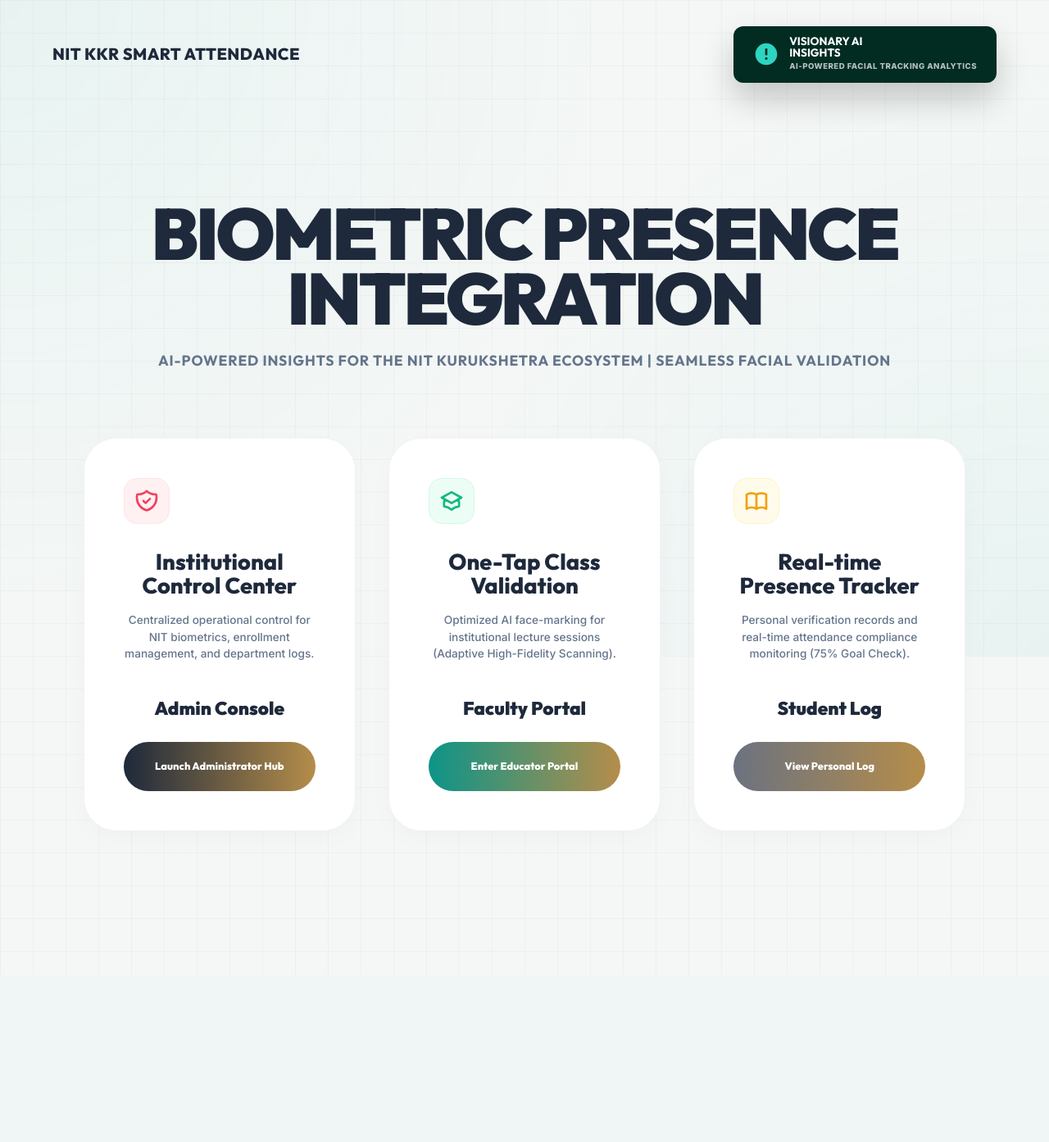
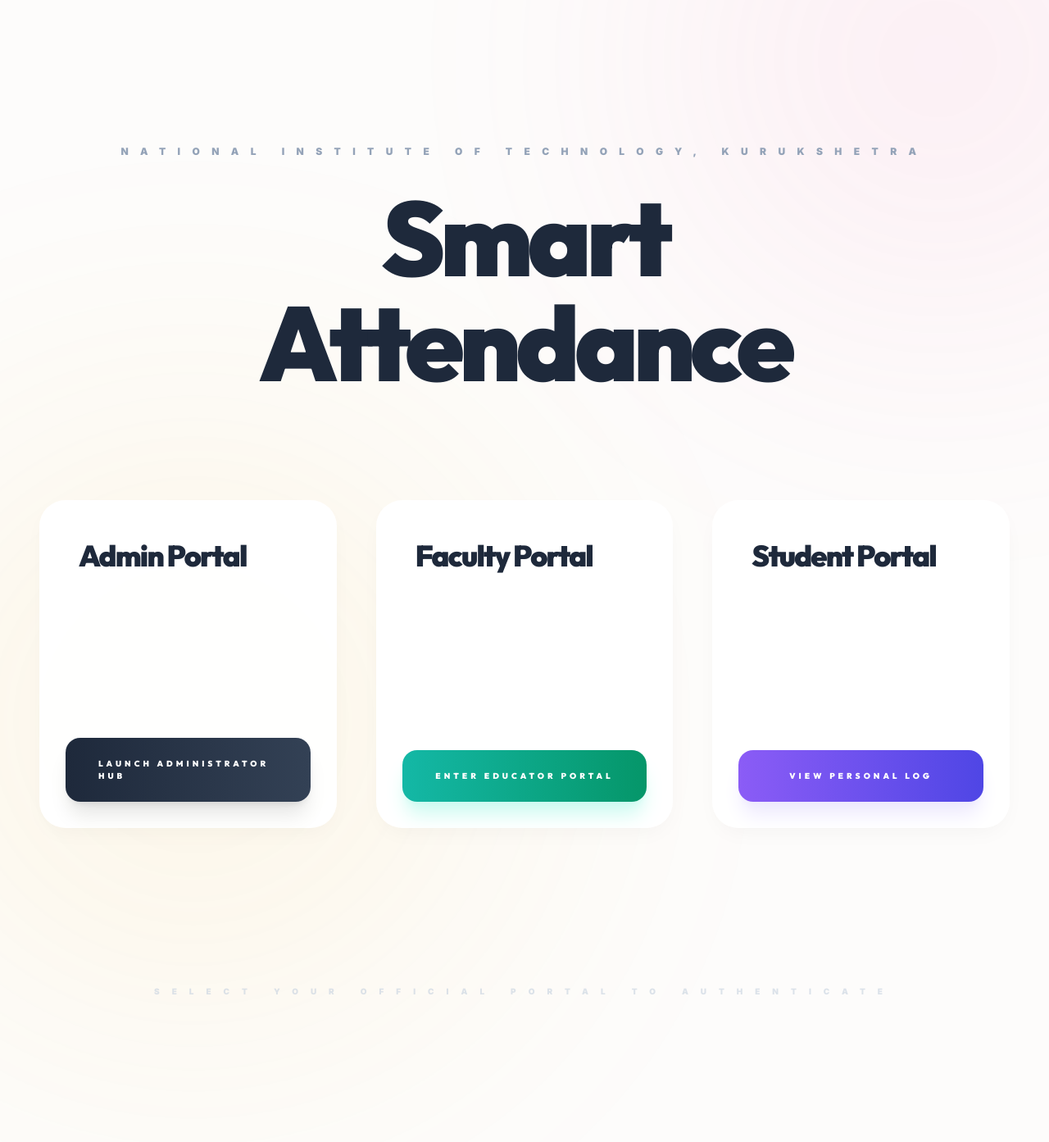
Before and after one commit to RajKumar8814/NIT_KKR_ATTENDANCE_SYSTEM, a Flask app: page / in a window 1280 px wide. Shown: the whole page at 82% size. Before the commit the page ends 1161 px from the top, so only its background shows below. Run offline with Flask 3, Linux system fonts and the light colour scheme; some libraries are stand-ins or nearby versions.

Commit message:
Revert "Exact visual matching for home page design and portal modernization"
This reverts commit 9885840acdb428e24fbd03d13f3d0a281fa71f91.

```diff
--- a/static/css/common.css
+++ b/static/css/common.css
@@ -1,9 +1,14 @@
-@import url('https://fonts.googleapis.com/css2?family=Inter:wght@400;500;600;700;800;900&family=Outfit:wght@500;600;700;800;900&display=swap');
+@import url('https://fonts.googleapis.com/css2?family=Inter:wght@300;400;500;600;700;800;900&family=Outfit:wght@500;600;700;800;900&display=swap');
 
 :root {
-    --bg-light: #f4f7f6;
-    --text-hero: #1e293b;
-    --text-sub: #64748b;
+    --bg-light: #fdfcfb;
+    --card-bg: rgba(255, 255, 255, 0.95);
+    --accent-primary: #f472b6;
+    --accent-secondary: #fbbf24;
+    --accent-success: #10b981;
+    --accent-danger: #f43f5e;
+    --text-main: #1e293b;
+    --text-dim: #64748b;
     --font-heading: 'Outfit', sans-serif;
     --font-body: 'Inter', sans-serif;
 }
@@ -12,242 +17,182 @@
     margin: 0;
     padding: 0;
     box-sizing: border-box;
-    -webkit-font-smoothing: antialiased;
 }
 
 body {
     background-color: var(--bg-light);
-    background-image:
-        linear-gradient(rgba(30, 41, 59, 0.03) 1px, transparent 1px),
-        linear-gradient(90deg, rgba(30, 41, 59, 0.03) 1px, transparent 1px);
-    background-size: 40px 40px;
     font-family: var(--font-body);
-    color: var(--text-hero);
+    color: var(--text-main);
     min-height: 100vh;
     overflow-x: hidden;
-    line-height: 1.4;
+    position: relative;
+    line-height: 1.6;
 }
 
-/* Subtle Circuit Overlay */
-body::before {
+/* Elegant Background Blobs */
+body::before, body::after {
     content: '';
     position: fixed;
-    inset: 0;
-    background:
-        radial-gradient(circle at 0% 0%, rgba(20, 184, 166, 0.05) 0%, transparent 50%),
-        radial-gradient(circle at 100% 100%, rgba(20, 184, 166, 0.05) 0%, transparent 50%);
+    width: 900px;
+    height: 900px;
+    border-radius: 50%;
+    filter: blur(150px);
+    z-index: -1;
+    opacity: 0.15;
     pointer-events: none;
-    z-index: -1;
+    animation: blobFloat 25s infinite alternate ease-in-out;
 }
 
-header {
-    padding: 2rem 5%;
-    display: flex;
-    justify-content: space-between;
-    align-items: center;
+body::before {
+    top: -400px;
+    right: -300px;
+    background: radial-gradient(circle, #f472b6, transparent 70%);
 }
 
-.institutional-logo {
-    font-family: var(--font-heading);
-    font-weight: 800;
-    font-size: 1.25rem;
-    color: #1e293b;
-    letter-spacing: 0.02em;
-    text-transform: uppercase;
+body::after {
+    bottom: -400px;
+    left: -300px;
+    background: radial-gradient(circle, #fbbf24, transparent 70%);
+    animation-delay: -12s;
 }
 
-/* Visionary AI Badge */
-.ai-badge {
-    background: #022c22;
-    padding: 0.75rem 1.5rem;
-    border-radius: 12px;
-    display: flex;
-    align-items: center;
-    gap: 1rem;
-    color: white;
-    box-shadow: 0 20px 40px rgba(0, 0, 0, 0.2);
+@keyframes blobFloat {
+    from { transform: translate(0, 0) scale(1); }
+    to { transform: translate(100px, 150px) scale(1.15); }
 }
 
-.ai-badge-title {
+h1, h2, h3, h4 {
     font-family: var(--font-heading);
-    font-weight: 700;
-    font-size: 0.85rem;
-    line-height: 1;
+    letter-spacing: -0.02em;
+    color: #0f172a;
 }
 
-.ai-badge-sub {
-    font-size: 0.6rem;
-    font-weight: 800;
-    opacity: 0.7;
-    text-transform: uppercase;
-    letter-spacing: 0.05em;
-    margin-top: 0.2rem;
+/* Global Navigation (Standard) */
+nav {
+    background: rgba(255, 255, 255, 0.8);
+    backdrop-filter: blur(20px);
+    -webkit-backdrop-filter: blur(20px);
+    border-bottom: 1px solid rgba(0, 0, 0, 0.05);
+    position: sticky;
+    top: 0;
+    z-index: 1000;
 }
 
-/* Central Hero Layout */
-.hero-section {
-    max-width: 1400px;
-    margin: 0 auto;
-    padding: 4rem 5% 8rem;
-    text-align: center;
+.logo-text {
+    font-size: 1.5rem;
+    font-weight: 900;
+    background: linear-gradient(135deg, #0f172a, #334155);
+    -webkit-background-clip: text;
+    -webkit-text-fill-color: transparent;
+    letter-spacing: -0.04em;
+    font-family: var(--font-heading);
 }
 
-.hero-main {
-    font-family: var(--font-heading);
-    font-size: 5.5rem;
-    font-weight: 900;
-    color: #1e293b;
-    line-height: 0.9;
-    letter-spacing: -0.04em;
-    margin-bottom: 1.5rem;
-    text-transform: uppercase;
-}
-
-.hero-sub {
-    font-family: var(--font-heading);
-    font-size: 1.1rem;
-    font-weight: 700;
-    color: #64748b;
-    letter-spacing: 0.05em;
-    text-transform: uppercase;
-    max-width: 1000px;
-    margin: 0 auto 5rem;
-}
-
-/* Card Grid - Rigid Containment */
-.portal-grid {
-    display: grid;
-    grid-template-columns: repeat(3, minmax(0, 1fr));
-    gap: 2.5rem;
-    max-width: 1200px;
-    margin: 0 auto;
-    padding: 0 1rem;
-}
-
+/* Premium Card System */
 .premium-card {
-    background: white;
-    border-radius: 40px;
-    padding: 3rem;
-    display: flex;
-    flex-direction: column;
-    border: 1px solid rgba(0,0,0,0.05);
-    box-shadow: 0 10px 40px -10px rgba(0,0,0,0.04);
-    height: 100%;
-    min-height: 480px;
-    overflow: hidden;
-    position: relative;
-    transition: transform 0.4s ease, box-shadow 0.4s ease;
+    background: var(--card-bg);
+    border: 1px solid rgba(255, 255, 255, 0.5);
+    border-radius: 32px;
+    box-shadow: 0 10px 30px -10px rgba(0, 0, 0, 0.05);
+    transition: all 0.5s cubic-bezier(0.23, 1, 0.32, 1);
 }
 
 .premium-card:hover {
-    transform: translateY(-8px);
-    box-shadow: 0 40px 80px -20px rgba(0,0,0,0.08);
+    transform: translateY(-5px);
+    box-shadow: 0 30px 60px -15px rgba(0, 0, 0, 0.1);
 }
 
-.card-title {
+/* Sophisticated Buttons */
+.btn-premium {
+    background: linear-gradient(135deg, #1e293b, #0f172a);
+    color: white;
     font-family: var(--font-heading);
     font-weight: 800;
-    font-size: 1.7rem;
-    line-height: 1.1;
-    color: #1e293b;
-    margin-bottom: 1rem;
+    font-size: 0.75rem;
+    padding: 1rem 2.5rem;
+    border-radius: 18px;
+    text-transform: uppercase;
+    letter-spacing: 0.15em;
+    transition: all 0.3s ease;
+    border: none;
+    display: inline-flex;
+    align-items: center;
+    justify-content: center;
+    cursor: pointer;
 }
 
-.card-desc {
-    font-size: 0.85rem;
-    color: #64748b;
-    font-weight: 500;
-    margin-bottom: 2rem;
-    line-height: 1.5;
+.btn-premium:hover {
+    transform: translateY(-2px);
+    box-shadow: 0 10px 20px -10px rgba(0, 0, 0, 0.3);
 }
 
-.card-label {
-    font-family: var(--font-heading);
-    font-weight: 900;
-    font-size: 1.4rem;
-    color: #1e293b;
-    margin-top: auto;
-    margin-bottom: 1.5rem;
-}
-
-/* Buttons with Exact Gradients */
-.btn-launch {
-    width: 100%;
-    padding: 1.25rem;
-    border-radius: 100px;
-    font-family: var(--font-heading);
-    font-weight: 800;
-    font-size: 0.8rem;
-    color: white;
-    text-align: center;
-    border: none;
-    cursor: pointer;
-    text-decoration: none;
-    transition: filter 0.3s ease;
-}
-
-.btn-admin { background: linear-gradient(135deg, #022c22 0%, #a16207 100%); }
-.btn-faculty { background: linear-gradient(135deg, #0d9488 0%, #a16207 100%); }
-.btn-student { background: linear-gradient(135deg, #0f766e 0%, #a16207 100%); }
-
-/* For actual image match, the buttons have specific gradients */
-.btn-gradient-admin { background: linear-gradient(90deg, #1e293b, #b58d4a); }
-.btn-gradient-faculty { background: linear-gradient(90deg, #0d9488, #b58d4a); }
-.btn-gradient-student { background: linear-gradient(90deg, #6b7280, #b58d4a); }
-
-.btn-launch:hover {
-    filter: brightness(1.1);
-}
-
-/* Strict Responsiveness */
-@media (max-width: 1024px) {
-    .portal-grid { grid-template-columns: 1fr; }
-    .hero-main { font-size: 3.5rem; }
-}
-
-/* UI Table Overhaul for Portals */
+/* Airy Table */
 .premium-table {
     width: 100%;
     border-collapse: separate;
-    border-spacing: 0 0.5rem;
+    border-spacing: 0 0.75rem;
 }
 
 .premium-table th {
-    padding: 1rem 1.5rem;
+    padding: 1rem;
+    color: var(--text-dim);
+    font-size: 0.7rem;
+    font-weight: 900;
+    text-transform: uppercase;
+    letter-spacing: 0.15em;
     text-align: left;
-    font-family: var(--font-heading);
-    font-weight: 800;
-    font-size: 0.75rem;
-    text-transform: uppercase;
-    color: var(--text-sub);
 }
 
 .premium-table td {
-    padding: 1.5rem;
     background: white;
-    border-top: 1px solid #f1f5f9;
-    border-bottom: 1px solid #f1f5f9;
+    padding: 1.5rem 1rem;
+    border-top: 1px solid rgba(0, 0, 0, 0.02);
+    border-bottom: 1px solid rgba(0, 0, 0, 0.02);
 }
 
-.premium-table tr td:first-child { border-left: 1px solid #f1f5f9; border-radius: 24px 0 0 24px; }
-.premium-table tr td:last-child { border-right: 1px solid #f1f5f9; border-radius: 0 24px 24px 0; }
+.premium-table tr td:first-child {
+    border-left: 1px solid rgba(0, 0, 0, 0.02);
+    border-radius: 20px 0 0 20px;
+}
 
-/* Full Screen Modal Architecture - Re-enforced */
+.premium-table tr td:last-child {
+    border-right: 1px solid rgba(0, 0, 0, 0.02);
+    border-radius: 0 20px 20px 0;
+}
+
+/* Forms */
+input, select {
+    background: #f8fafc !important;
+    border: 1px solid #e2e8f0 !important;
+    border-radius: 16px !important;
+    padding: 0.8rem 1.2rem !important;
+    font-size: 0.9rem !important;
+    color: var(--text-main) !important;
+}
+
+/* Full Screen Modal Architecture */
 .fs-modal {
     position: fixed;
     inset: 0;
     background: white;
-    z-index: 10000;
-    padding: 5% 10%;
+    z-index: 9999;
+    display: flex;
+    flex-direction: column;
+    padding: 4rem;
     overflow-y: auto;
-    overflow-x: hidden;
+    animation: slideUp 0.6s cubic-bezier(0.23, 1, 0.32, 1);
+}
+
+@keyframes slideUp {
+    from { opacity: 0; transform: translateY(100vh); }
+    to { opacity: 1; transform: translateY(0); }
 }
 
 .animate-fade {
-    animation: fadeIn 0.8s cubic-bezier(0.23, 1, 0.32, 1) forwards;
+    animation: fadeIn 0.8s ease-out forwards;
 }
 
 @keyframes fadeIn {
-    from { opacity: 0; transform: translateY(30px); }
+    from { opacity: 0; transform: translateY(20px); }
     to { opacity: 1; transform: translateY(0); }
 }
--- a/templates/base.html
+++ b/templates/base.html
@@ -17,37 +17,32 @@
 <body class="flex flex-col min-h-screen">
     <div class="glass-overlay"></div>
 
-    {% if request.endpoint == 'index' %}
-    <header>
-        <div class="institutional-logo">NIT KKR SMART ATTENDANCE</div>
-        <div class="ai-badge">
-            <div class="flex items-center gap-3">
-                <div class="h-8 w-8 text-teal-400">
-                    <svg fill="currentColor" viewBox="0 0 24 24"><path d="M12 2C6.48 2 2 6.48 2 12s4.48 10 10 10 10-4.48 10-10S17.52 2 12 2zm1 15h-2v-2h2v2zm0-4h-2V7h2v6z"/></svg>
-                </div>
-                <div>
-                    <div class="ai-badge-title uppercase">Visionary AI <br> Insights</div>
-                    <div class="ai-badge-sub">AI-Powered Facial Tracking Analytics</div>
-                </div>
-            </div>
-        </div>
-    </header>
-    {% elif request.endpoint != 'auth.login' %}
-    <nav class="h-24 px-[5%] flex items-center justify-between border-b border-slate-100 bg-white/80 backdrop-blur-xl sticky top-0 z-[1000]">
-        <a href="{{ url_for('index') }}" class="institutional-logo">NIT KKR SMART ATTENDANCE</a>
+    {% if request.endpoint != 'index' and request.endpoint != 'auth.login' %}
+    <nav>
+        <div class="max-w-7xl mx-auto px-6 h-20 flex items-center justify-between">
+            <a href="{{ url_for('index') }}" class="logo-text uppercase">Smart Attendance</a>
 
-        <div class="flex items-center gap-8">
+            <div class="flex items-center gap-6">
                 {% if session.get('user') %}
-                <div class="hidden lg:flex items-center gap-4 py-2.5 px-6 rounded-full bg-slate-50 border border-slate-100">
+                    <div class="hidden md:flex items-center gap-4 py-2 px-4 rounded-2xl bg-slate-100/50 border border-slate-200/50">
                         <span class="text-[10px] font-black text-slate-400 uppercase tracking-widest">{{ session.get('role') }} Portal</span>
                         <span class="text-sm font-bold text-slate-800">{{ session.get('user') }}</span>
                     </div>
-                <div class="flex gap-4">
-                    <a href="{{ url_for('auth.logout') }}" class="text-xs font-black uppercase tracking-widest text-rose-500 hover:text-rose-600 transition-colors">Logout</a>
+
+                    <div class="flex gap-2">
+                        {% if session.get('role') == 'admin' %}
+                            <a href="{{ url_for('admin.dashboard') }}" class="text-xs font-black uppercase tracking-widest text-slate-800 hover:text-slate-500 transition-colors">Dashboard</a>
+                        {% elif session.get('role') == 'teacher' %}
+                            <a href="{{ url_for('teacher.dashboard') }}" class="text-xs font-black uppercase tracking-widest text-slate-800 hover:text-slate-500 transition-colors">Dashboard</a>
+                        {% elif session.get('role') == 'student' %}
+                            <a href="{{ url_for('student.dashboard') }}" class="text-xs font-black uppercase tracking-widest text-slate-800 hover:text-slate-500 transition-colors">Dashboard</a>
+                        {% endif %}
+                        <a href="{{ url_for('auth.logout') }}" class="text-xs font-black uppercase tracking-widest text-rose-500 hover:text-rose-600 ml-4">Logout</a>
                     </div>
                 {% else %}
-                <a href="{{ url_for('auth.login') }}" class="btn-launch btn-admin text-[10px] px-8 py-3 w-auto">Portal Secure Login</a>
+                    <a href="{{ url_for('auth.login') }}" class="btn-premium">Sign In →</a>
                 {% endif %}
+            </div>
         </div>
     </nav>
     {% endif %}
--- a/templates/home.html
+++ b/templates/home.html
@@ -1,43 +1,46 @@
 {% extends "base.html" %}
 {% block content %}
-<div class="hero-section animate-fade">
-    <h1 class="hero-main">Biometric Presence <br> Integration</h1>
-    <p class="hero-sub text-center mx-auto">AI-Powered Insights for the NIT Kurukshetra Ecosystem | Seamless Facial Validation</p>
+<div class="py-32 animate-fade">
+    <div class="text-center mb-32 max-w-5xl mx-auto">
+        <p class="text-[12px] font-black text-slate-400 uppercase tracking-[1.2em] mb-8">National Institute of Technology, Kurukshetra</p>
+        <h1 class="text-[6rem] md:text-9xl font-black text-slate-800 tracking-tighter leading-[0.85] mb-4">Smart <br> Attendance</h1>
+    </div>
 
-    <!-- High-Fidelity Portal Grid -->
-    <div class="portal-grid">
-        <!-- Admin Portal -->
-        <div class="premium-card">
-            <div class="h-14 w-14 bg-rose-50 rounded-2xl flex items-center justify-center text-rose-500 mb-8 border border-rose-100">
-                <svg class="h-8 w-8" fill="none" stroke="currentColor" viewBox="0 0 24 24"><path stroke-linecap="round" stroke-linejoin="round" stroke-width="2" d="M9 12l2 2 4-4m5.618-4.016A11.955 11.955 0 0112 2.944a11.955 11.955 0 01-8.618 3.04A12.02 12.02 0 003 9c0 5.591 3.824 10.29 9 11.622 5.176-1.332 9-6.03 9-11.622 0-1.042-.133-2.052-.382-3.016z"/></svg>
+    <!-- Clean Entrance Portals -->
+    <div class="grid grid-cols-1 md:grid-cols-3 gap-12 max-w-7xl mx-auto px-6">
+        <!-- Admin Access -->
+        <a href="{{ url_for('auth.login', role='admin') }}" class="premium-card flex flex-col justify-between overflow-hidden group border-none hover:shadow-2xl transition-all h-[400px]">
+            <div class="p-12">
+                <h2 class="text-4xl font-black text-slate-800 tracking-tighter group-hover:text-slate-600 transition-colors">Admin Portal</h2>
             </div>
-            <h2 class="card-title">Institutional <br> Control Center</h2>
-            <p class="card-desc">Centralized operational control for NIT biometrics, enrollment management, and department logs.</p>
-            <h3 class="card-label">Admin Console</h3>
-            <a href="{{ url_for('auth.login', role='admin') }}" class="btn-launch btn-gradient-admin">Launch Administrator Hub</a>
-        </div>
+            <div class="p-8">
+                <div class="btn-premium w-full py-6 uppercase tracking-[0.4em] font-black text-[10px] bg-gradient-to-r from-slate-800 to-slate-700 shadow-xl">Launch Administrator Hub</div>
+            </div>
+        </a>
 
-        <!-- Faculty Portal -->
-        <div class="premium-card">
-            <div class="h-14 w-14 bg-emerald-50 rounded-2xl flex items-center justify-center text-emerald-500 mb-8 border border-emerald-100">
-                <svg class="h-8 w-8" fill="none" stroke="currentColor" viewBox="0 0 24 24"><path d="M12 14l9-5-9-5-9 5 9 5z"/><path d="M12 14l6.16-3.422a12.083 12.083 0 01.665 6.479A11.952 11.952 0 0012 20.055a11.952 11.952 0 00-6.824-2.998 12.078 12.078 0 01.665-6.479L12 14z"/><path stroke-linecap="round" stroke-linejoin="round" stroke-width="2" d="M12 14l9-5-9-5-9 5 9 5zm0 0l6.16-3.422a12.083 12.083 0 01.665 6.479A11.952 11.952 0 0012 20.055a11.952 11.952 0 00-6.824-2.998 12.078 12.078 0 01.665-6.479L12 14z"/></svg>
+        <!-- Teacher Access -->
+        <a href="{{ url_for('auth.login', role='teacher') }}" class="premium-card flex flex-col justify-between overflow-hidden group border-none hover:shadow-2xl transition-all h-[400px]">
+            <div class="p-12">
+                <h2 class="text-4xl font-black text-slate-800 tracking-tighter group-hover:text-teal-600 transition-colors">Faculty Portal</h2>
             </div>
-            <h2 class="card-title">One-Tap Class <br> Validation</h2>
-            <p class="card-desc">Optimized AI face-marking for institutional lecture sessions (Adaptive High-Fidelity Scanning).</p>
-            <h3 class="card-label">Faculty Portal</h3>
-            <a href="{{ url_for('auth.login', role='teacher') }}" class="btn-launch btn-gradient-faculty">Enter Educator Portal</a>
-        </div>
+            <div class="p-8">
+                <div class="btn-premium w-full py-6 uppercase tracking-[0.4em] font-black text-[10px] bg-gradient-to-r from-teal-500 to-emerald-600 shadow-xl shadow-teal-100">Enter Educator Portal</div>
+            </div>
+        </a>
 
-        <!-- Student Portal -->
-        <div class="premium-card">
-            <div class="h-14 w-14 bg-amber-50 rounded-2xl flex items-center justify-center text-amber-500 mb-8 border border-amber-100">
-                <svg class="h-8 w-8" fill="none" stroke="currentColor" viewBox="0 0 24 24"><path stroke-linecap="round" stroke-linejoin="round" stroke-width="2" d="M12 6.253v13m0-13C10.832 5.477 9.246 5 7.5 5S4.168 5.477 3 6.253v13C4.168 18.477 5.754 18 7.5 18s3.332.477 4.5 1.253m0-13C13.168 5.477 14.754 5 16.5 5c1.747 0 3.332.477 4.5 1.253v13C19.832 18.477 18.247 18 16.5 18c-1.746 0-3.332.477-4.5 1.253"/></svg>
+        <!-- Student Access -->
+        <a href="{{ url_for('auth.login', role='student') }}" class="premium-card flex flex-col justify-between overflow-hidden group border-none hover:shadow-2xl transition-all h-[400px]">
+            <div class="p-12">
+                <h2 class="text-4xl font-black text-slate-800 tracking-tighter group-hover:text-violet-600 transition-colors">Student Portal</h2>
             </div>
-            <h2 class="card-title">Real-time <br> Presence Tracker</h2>
-            <p class="card-desc">Personal verification records and real-time attendance compliance monitoring (75% Goal Check).</p>
-            <h3 class="card-label">Student Log</h3>
-            <a href="{{ url_for('auth.login', role='student') }}" class="btn-launch btn-gradient-student">View Personal Log</a>
-        </div>
+            <div class="p-8">
+                <div class="btn-premium w-full py-6 uppercase tracking-[0.4em] font-black text-[10px] bg-gradient-to-r from-violet-500 to-indigo-600 shadow-xl shadow-violet-100">View Personal Log</div>
+            </div>
+        </a>
+    </div>
+
+    <div class="mt-48 text-center">
+        <p class="text-[10px] font-black text-slate-300 uppercase tracking-[1.5em] animate-pulse">Select Your Official Portal to Authenticate</p>
     </div>
 </div>
 {% endblock %}
```
Lines whose indentation alone changed are shown as unchanged.
